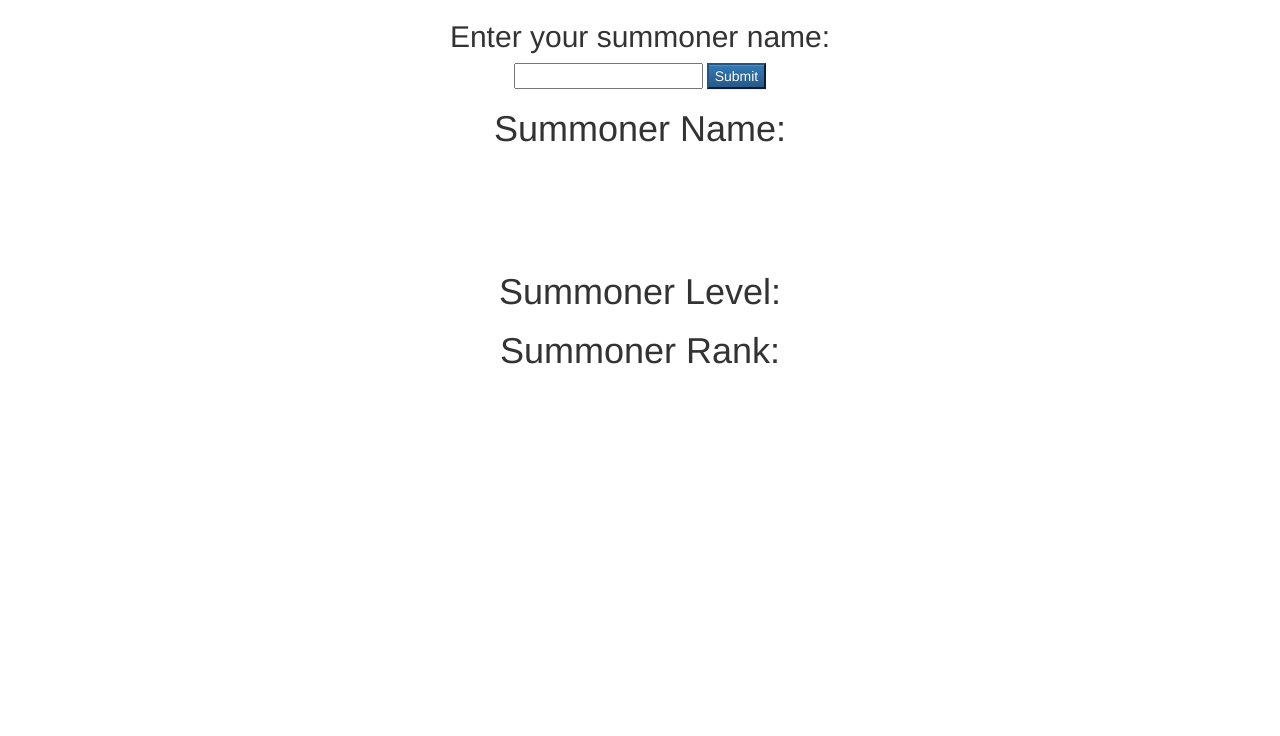
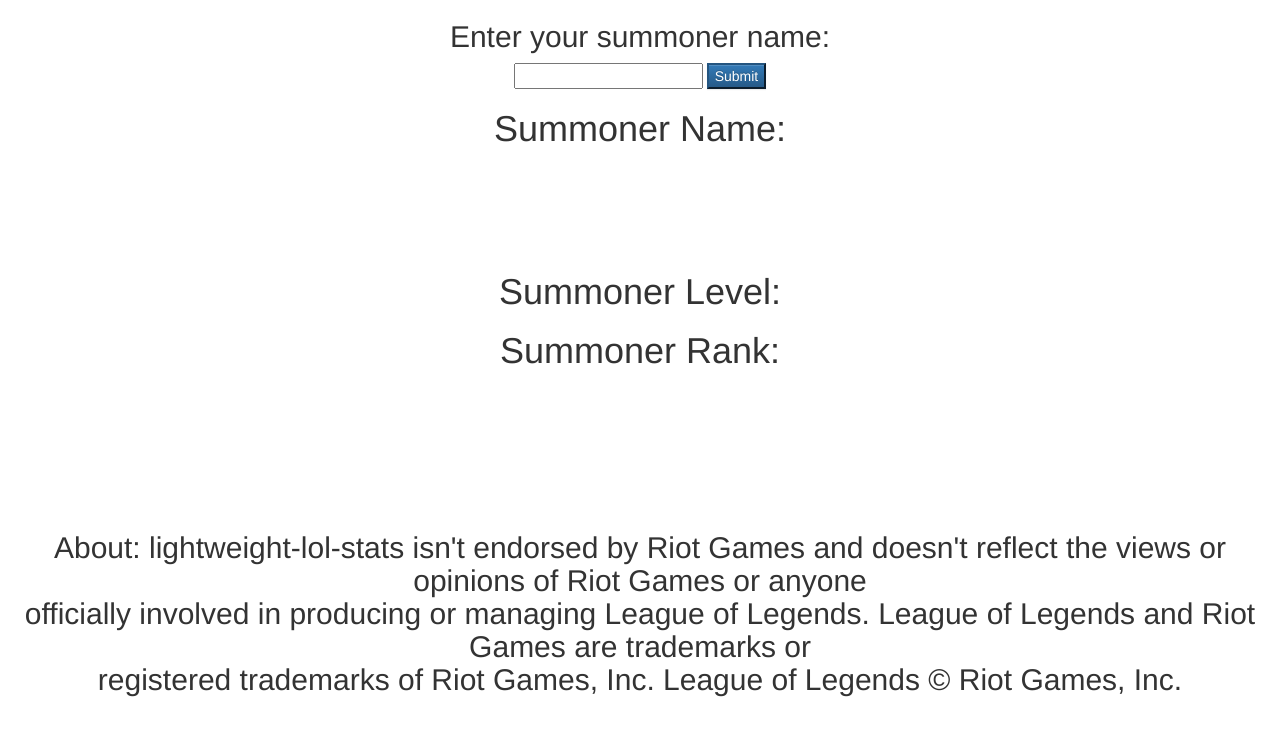
Before and after one commit to angregor/riot-api-work, a website: page client/homepage/index.html in a window 1280 px wide. Drawn offline with nearby package versions, Linux system fonts and the light colour scheme.

Commit message:
added riot legal stuff to the bottom of page

```diff
--- a/client/homepage/index.html
+++ b/client/homepage/index.html
@@ -44,6 +44,13 @@
       </div>
       <h1> Summoner Level: <h2 id="summonerlevelid"></h2></h1>
       <h1> Summoner Rank: <h2 id="summonerrankid"></h2></h1>
+    </br>
+    </br>
+    </br>
+    </br>
+    </br>
+    </br>
+    <h2> About: lightweight-lol-stats isn't endorsed by Riot Games and doesn't reflect the views or opinions of Riot Games or anyone </br>officially involved in producing or managing League of Legends. League of Legends and Riot Games are trademarks or </br>registered trademarks of Riot Games, Inc. League of Legends © Riot Games, Inc.</h2>
 </body>
 
 </html>
```
